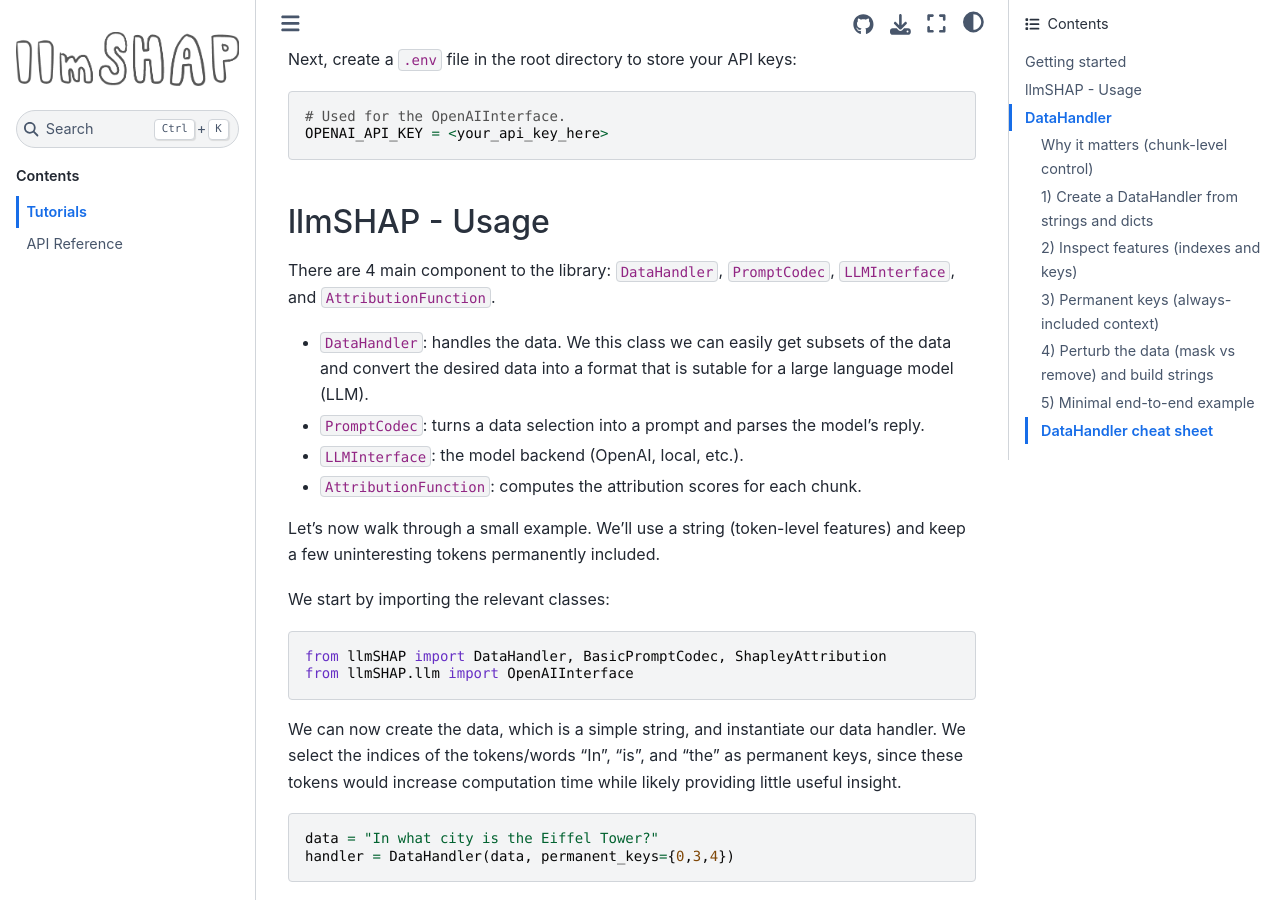
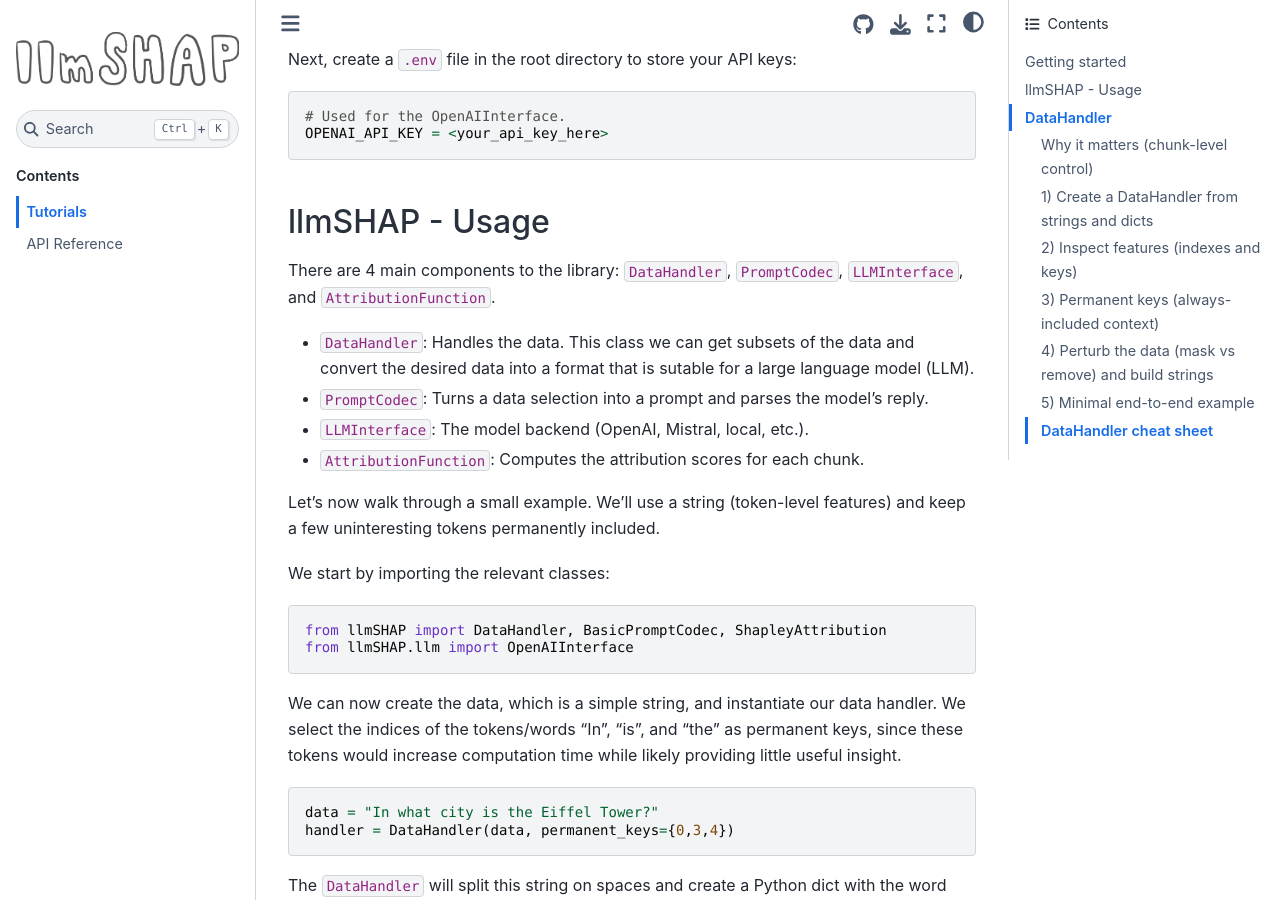
Before and after one commit to filipnaudot/llmSHAP, a Sphinx documentation site: the page built from docs/tutorial.rst, in a window 1280 px wide and 900 px high, scrolled down 341 px. Built offline with Sphinx 7.4.7 and the Sphinx Book theme 1.1.4, drawn with Linux system fonts in a browser that asks for light colours; some of the changed text lies outside the part shown.

Commit message:
Hotfix: Improved tutorial and fixed spelling

```diff
--- a/docs/tutorial.rst
+++ b/docs/tutorial.rst
@@ -38,12 +38,12 @@ Next, create a ``.env`` file in the root directory to store your API keys:
 
 llmSHAP - Usage
 ------------------------------------
-There are 4 main component to the library: ``DataHandler``, ``PromptCodec``, ``LLMInterface``, and ``AttributionFunction``.
+There are 4 main components to the library: ``DataHandler``, ``PromptCodec``, ``LLMInterface``, and ``AttributionFunction``.
 
-- ``DataHandler``: handles the data. We this class we can easily get subsets of the data and convert the desired data into a format that is sutable for a large language model (LLM).
-- ``PromptCodec``: turns a data selection into a prompt and parses the model's reply.
-- ``LLMInterface``: the model backend (OpenAI, local, etc.).
-- ``AttributionFunction``: computes the attribution scores for each chunk.
+- ``DataHandler``: Handles the data. This class we can get subsets of the data and convert the desired data into a format that is sutable for a large language model (LLM).
+- ``PromptCodec``: Turns a data selection into a prompt and parses the model's reply.
+- ``LLMInterface``: The model backend (OpenAI, Mistral, local, etc.).
+- ``AttributionFunction``: Computes the attribution scores for each chunk.
 
 Let's now walk through a small example. We'll use a string (token-level features) and keep a few uninteresting tokens permanently included.
 
@@ -242,11 +246,11 @@ String input → use token indexes
 
 When to use permanent keys:
 
-- Keep system/instruction text constant while perturbing evidence chunks
+- Keep system/instruction text constant while perturbing evidence chunks.
 
-- Keep the question fixed while Shapley samples supporting sentences
+- Keep the question fixed while Shapley samples supporting sentences.
 
-- Ensure formatting/scaffolding remains valid across perturbations
+- Ensure formatting/scaffolding remains valid across perturbations.
 
 
 4) Perturb the data (mask vs remove) and build strings
```
Also changed, not shown: other parts of docs/tutorial.rst (+7 -3 lines).
